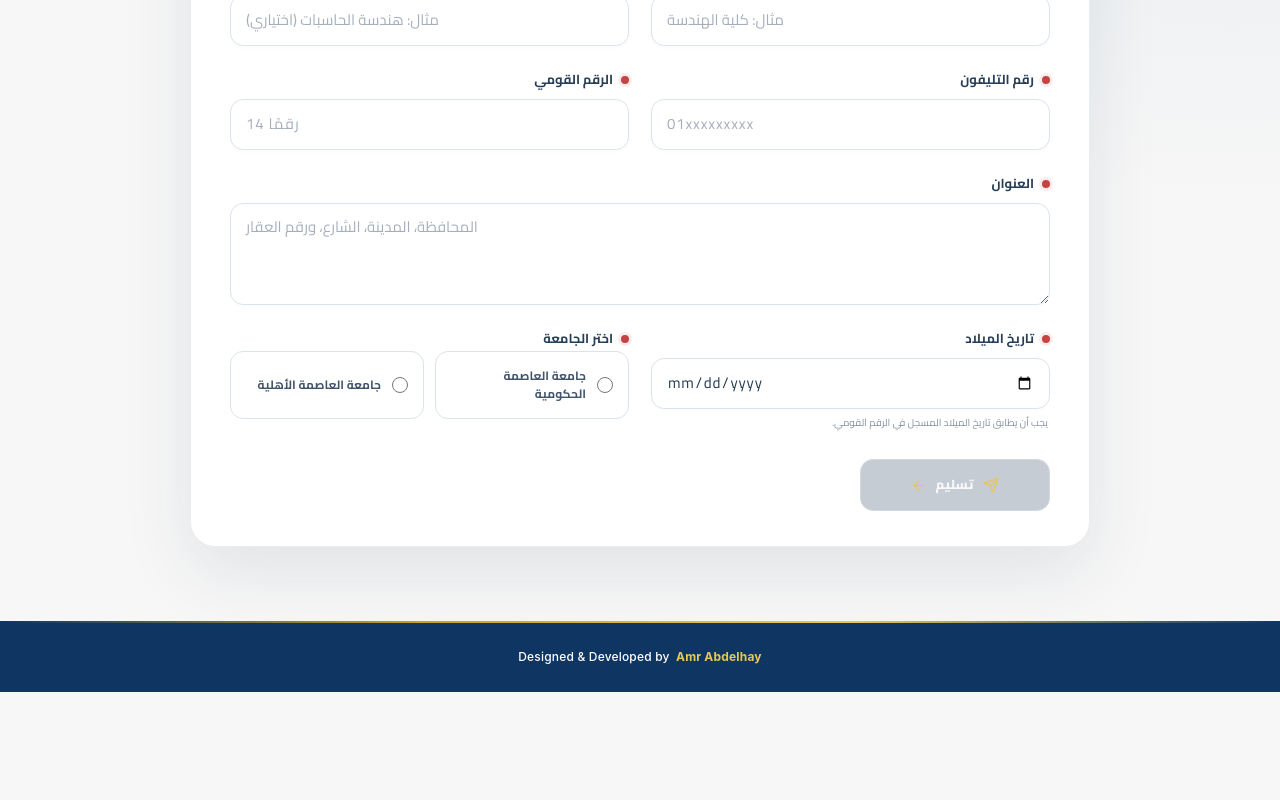
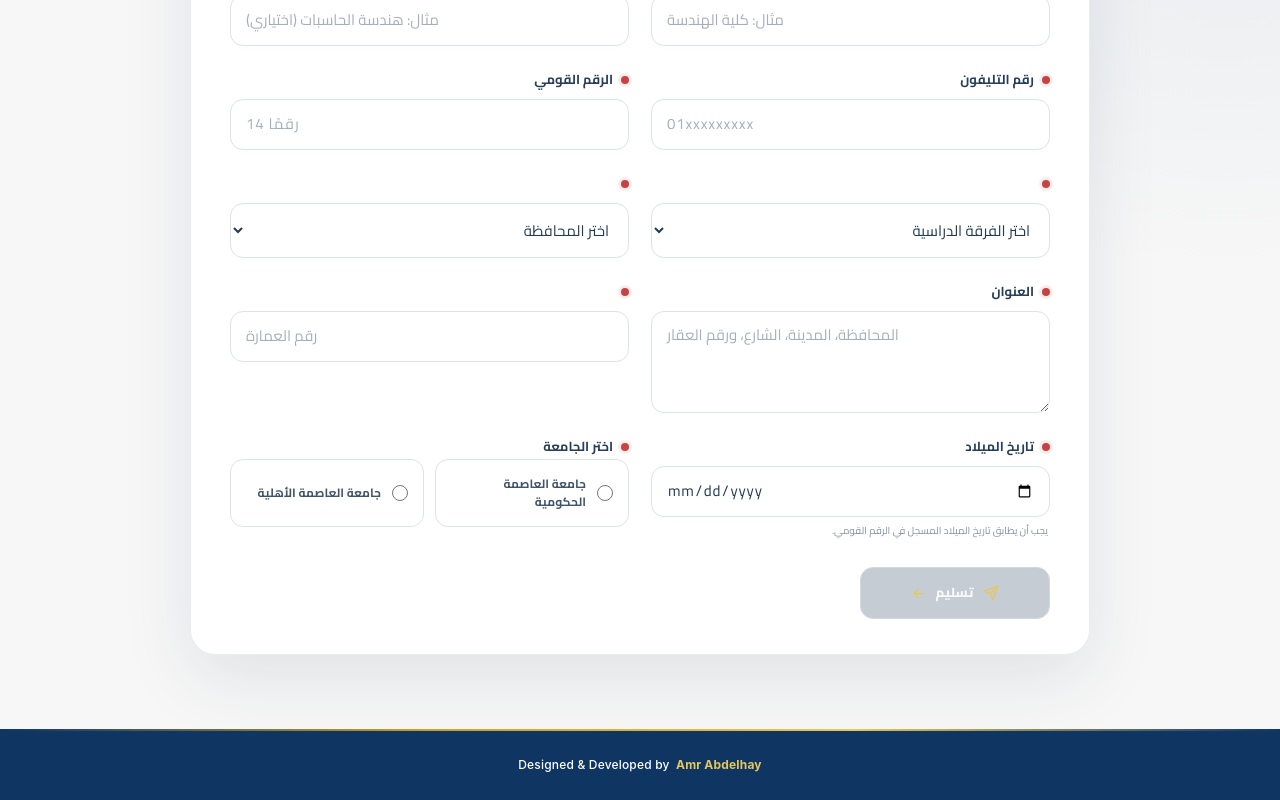
Before and after one commit to aamrabdelhay/MP, a Next.js app: page /registration in a window 1280 px wide. Shown: the part 892-1692 px from the top of the page. Before the commit the page ends 1584 px from the top, so only its background shows below. Built offline with nearby package versions, Linux system fonts and the light colour scheme.

Commit message:
Add styled study year address and governorate fields

```diff
--- a/components/RegistrationForm.tsx
+++ b/components/RegistrationForm.tsx
@@ -24,12 +24,15 @@ const EMPTY_FORM: RegistrationFormDraft = {
   phone: "",
   nationalId: "",
   address: "",
+  buildingNumber: "",
+  governorate: "",
+  studyYear: "",
   birthDate: "",
   universityType: "",
 };
 
 export function RegistrationForm() {
-  const { t } = useLanguage();
+  const { t, language } = useLanguage();
   const [form, setForm] = useState<RegistrationFormDraft>({ ...EMPTY_FORM });
   const [submitting, setSubmitting] = useState(false);
   const [message, setMessage] = useState<FormMessage>(null);
@@ -265,29 +268,55 @@ export function RegistrationForm() {
               />
             </Field>
 
-            <Field
-              id="address"
-              label={t.fields.address}
-              validity={validity.address}
-              {...validityLabels}
-              hint={t.help.address}
-              wide
-            >
-              <textarea
-                className="field-textarea"
-                id="address"
-                aria-describedby="address-hint"
-                name="address"
-                autoComplete="street-address"
-                dir="auto"
-                placeholder={t.placeholders.address}
-                value={form.address}
-                onChange={handleTextChange("address")}
-                maxLength={500}
-                required
-                aria-required="true"
-                aria-invalid={validity.address === "invalid" && Boolean(form.address.trim())}
-              />
+            <Field id="studyYear" label={t.fields.studyYear} validity={validity.studyYear} {...validityLabels}>
+              <select className="field-control" id="studyYear" name="studyYear" value={form.studyYear} onChange={(event) => updateField("studyYear", event.currentTarget.value)} required aria-required="true" aria-invalid={validity.studyYear === "invalid" && Boolean(form.studyYear)}>
+                <option value="">{language === "ar" ? "اختر الفرقة الدراسية" : "Select study year"}</option>
+                <option value="الأولى">{language === "ar" ? "الأولى" : "First"}</option>
+                <option value="الثانية">{language === "ar" ? "الثانية" : "Second"}</option>
+                <option value="الثالثة">{language === "ar" ? "الثالثة" : "Third"}</option>
+                <option value="الرابعة">{language === "ar" ? "الرابعة" : "Fourth"}</option>
+                <option value="الخامسة">{language === "ar" ? "الخامسة" : "Fifth"}</option>
+                <option value="السادسة">{language === "ar" ? "السادسة" : "Sixth"}</option>
+                <option value="دراسات عليا">{language === "ar" ? "دراسات عليا" : "Postgraduate"}</option>
+              </select>
+            </Field>
+            <Field id="governorate" label={t.fields.governorate} validity={validity.governorate} {...validityLabels}>
+              <select className="field-control" id="governorate" name="governorate" value={form.governorate} onChange={(event) => updateField("governorate", event.currentTarget.value)} required aria-required="true" aria-invalid={validity.governorate === "invalid" && Boolean(form.governorate)}>
+                <option value="">{language === "ar" ? "اختر المحافظة" : "Select governorate"}</option>
+                <option value="القاهرة">{language === "ar" ? "القاهرة" : "Cairo"}</option>
+                <option value="الجيزة">{language === "ar" ? "الجيزة" : "Giza"}</option>
+                <option value="الإسكندرية">{language === "ar" ? "الإسكندرية" : "Alexandria"}</option>
+                <option value="الدقهلية">{language === "ar" ? "الدقهلية" : "Dakahlia"}</option>
+                <option value="البحر الأحمر">{language === "ar" ? "البحر الأحمر" : "Red Sea"}</option>
+                <option value="البحيرة">{language === "ar" ? "البحيرة" : "Beheira"}</option>
+                <option value="الفيوم">{language === "ar" ? "الفيوم" : "Fayoum"}</option>
+                <option value="الغربية">{language === "ar" ? "الغربية" : "Gharbia"}</option>
+                <option value="الإسماعيلية">{language === "ar" ? "الإسماعيلية" : "Ismailia"}</option>
+                <option value="المنوفية">{language === "ar" ? "المنوفية" : "Menoufia"}</option>
+                <option value="المنيا">{language === "ar" ? "المنيا" : "Minya"}</option>
+                <option value="القليوبية">{language === "ar" ? "القليوبية" : "Qalyubia"}</option>
+                <option value="الوادي الجديد">{language === "ar" ? "الوادي الجديد" : "New Valley"}</option>
+                <option value="السويس">{language === "ar" ? "السويس" : "Suez"}</option>
+                <option value="أسوان">{language === "ar" ? "أسوان" : "Aswan"}</option>
+                <option value="أسيوط">{language === "ar" ? "أسيوط" : "Assiut"}</option>
+                <option value="بني سويف">{language === "ar" ? "بني سويف" : "Beni Suef"}</option>
+                <option value="بورسعيد">{language === "ar" ? "بورسعيد" : "Port Said"}</option>
+                <option value="دمياط">{language === "ar" ? "دمياط" : "Damietta"}</option>
+                <option value="الشرقية">{language === "ar" ? "الشرقية" : "Sharqia"}</option>
+                <option value="جنوب سيناء">{language === "ar" ? "جنوب سيناء" : "South Sinai"}</option>
+                <option value="كفر الشيخ">{language === "ar" ? "كفر الشيخ" : "Kafr El Sheikh"}</option>
+                <option value="مطروح">{language === "ar" ? "مطروح" : "Matrouh"}</option>
+                <option value="الأقصر">{language === "ar" ? "الأقصر" : "Luxor"}</option>
+                <option value="قنا">{language === "ar" ? "قنا" : "Qena"}</option>
+                <option value="شمال سيناء">{language === "ar" ? "شمال سيناء" : "North Sinai"}</option>
+                <option value="سوهاج">{language === "ar" ? "سوهاج" : "Sohag"}</option>
+              </select>
+            </Field>
+            <Field id="address" label={t.fields.address} validity={validity.address} {...validityLabels} hint={t.help.address}>
+              <textarea className="field-textarea" id="address" name="address" autoComplete="street-address" dir="auto" placeholder={t.placeholders.address} value={form.address} onChange={handleTextChange("address")} maxLength={500} required aria-required="true" aria-invalid={validity.address === "invalid" && Boolean(form.address.trim())} />
+            </Field>
+            <Field id="buildingNumber" label={t.fields.buildingNumber} validity={validity.buildingNumber} {...validityLabels}>
+              <input className="field-control" id="buildingNumber" name="buildingNumber" type="text" dir="auto" placeholder={language === "ar" ? "رقم العمارة" : "Building number"} value={form.buildingNumber} onChange={handleTextChange("buildingNumber")} maxLength={30} required aria-required="true" aria-invalid={validity.buildingNumber === "invalid" && Boolean(form.buildingNumber.trim())} />
             </Field>
 
             <Field
```
